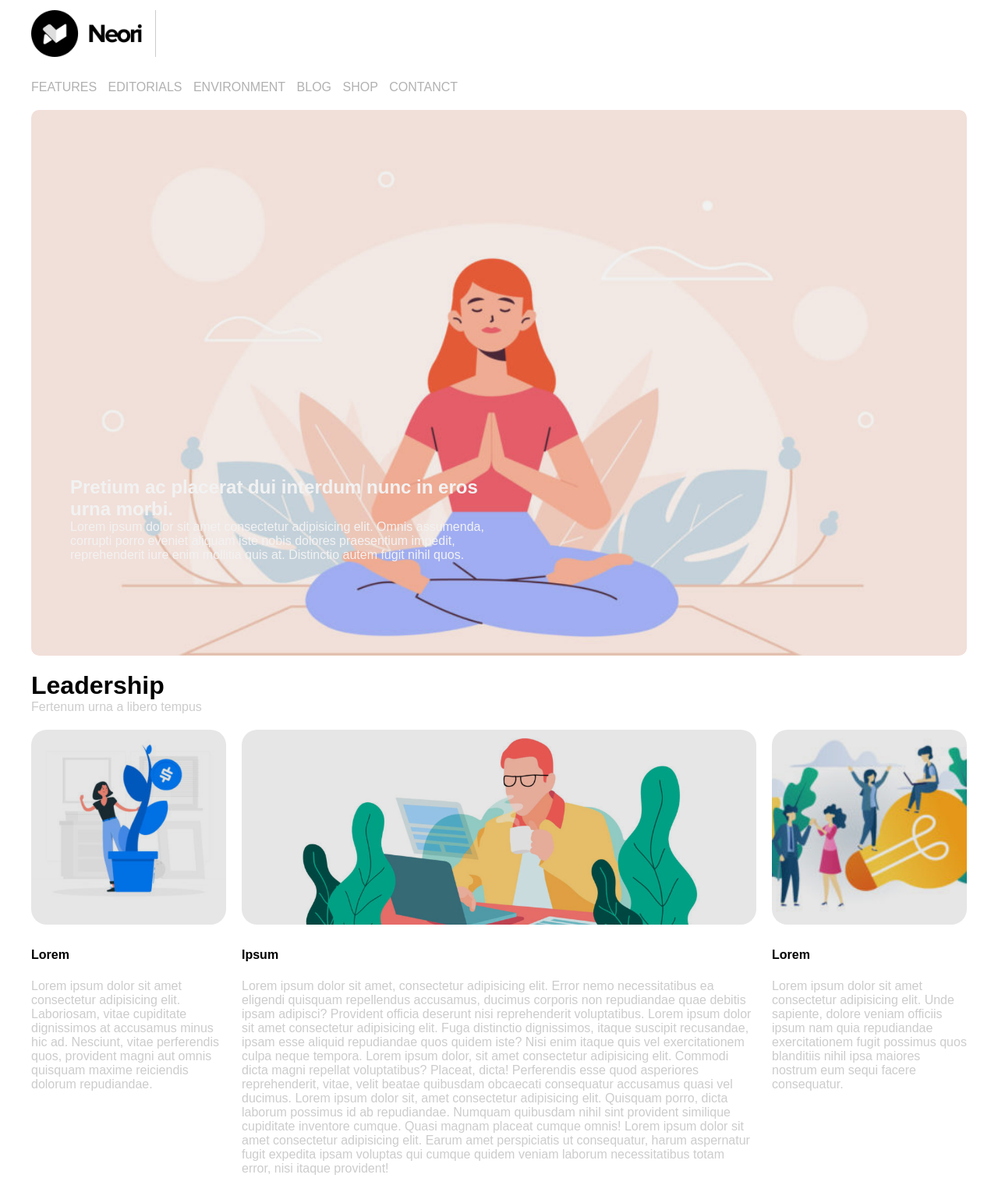
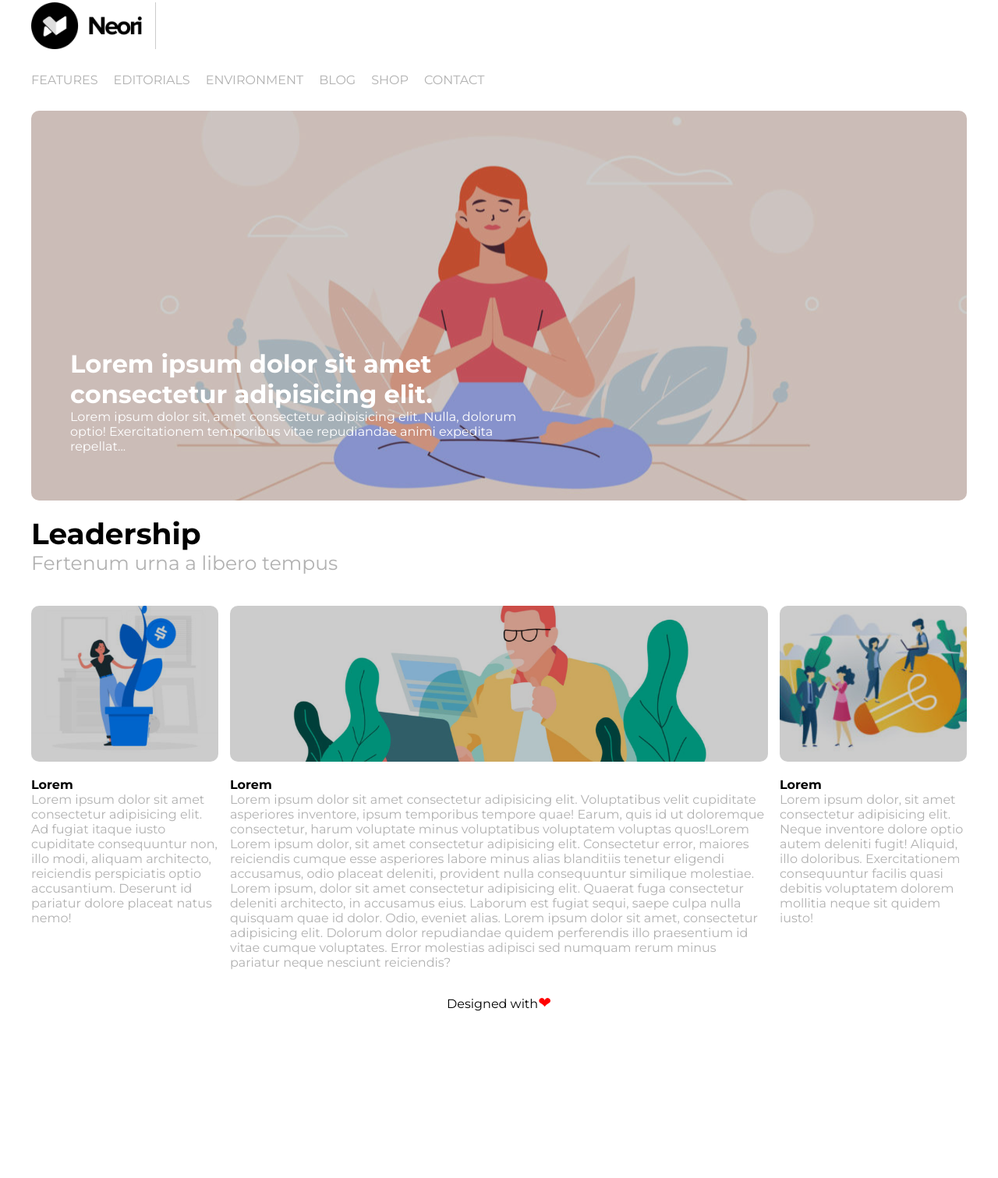
Before and after one commit to Cezar2001/htmlcss-wp, a plain HTML site: page index.html in a window 1280 px wide. Shown: the part 17-1528 px from the top of the page at 78% size. After the commit the page ends 1341 px from the top, so only its background shows below. Drawn offline with Linux system fonts and the light colour scheme.

Commit message:
Correzione esercizio (div con foto/background)

```diff
--- a/css/img/style.css
+++ /dev/null
@@ -1,146 +0,0 @@
-*{
-    margin: 0;
-    padding: 0;
-    box-sizing: border-box;
-}
-
-.container{
-    width: 1200px;
-    margin: 30px auto;
-
-}
-
-.row::after {
-    content:"";
-    display: table;
-    clear: both;
-}
-
-header{
-    height: 70px;
-    margin-bottom: 20px;
-}
-
-.space{
-    width: 160px;
-    height: 60px;
-    border-right: 1px rgb(204, 204, 204) solid;
-    background: url(logo.png) no-repeat;
-    background-size: contain;
-
-}
-
-nav ul{
-    list-style: none;
-    font-family: 'Montserrat', sans-serif;
-    margin-bottom: 20px;
-}
-
-nav ul li{
-    display: inline-block;
-    margin-right: 10px;
-    color: rgb(177, 177, 177);
-}
-
-.neck{
-    background: url(banner.jpg) no-repeat;
-    background-size: cover;
-    filter: brightness(95%);
-    height: 700px;
-    margin-bottom: 20px;
-    border-radius: 10px;
-    position: relative;
-}
-
-.text{
-    position: absolute;
-    bottom: 120px;
-    left: 50px;
-    width: 550px;
-    color: #ffffff;
-    font-family: 'Montserrat', sans-serif;
-}
-
-main{
-    float:left;
-    width: 100%;
-}
-
-.bar-content{
-    height: 60px;
-    margin-bottom: 15px;
-    font-family: 'Montserrat', sans-serif;
-}
-
-.sottotitolo{
-    color:rgb(204, 204, 204);
-}
-
-.main{
-    height: 650px;
-    float: left;
-}
-
-img{
-    filter: brightness(90%);
-    border-radius: 20px;
-}
-
-.margin.left{
-    width: 250px;
-    position: relative;
-}
-
-.small-foto{
-    width: 250px;
-    height: 250px;
-}
-
-.middle{
-    position: relative;
-    margin: 0 20px;
-}
-
-.big-foto{
-    width: 660px;
-    height: 250px;
-    object-fit: cover;
-}
-
-.margin.right{
-    width: 250px;
-    position: relative;
-}
-
-.medium-foto{
-    height: 250px;
-    width: 250px;
-    object-fit: cover;
-}
-
-h4{
-    position: absolute;
-    top: 280px;
-    font-family: 'Montserrat', sans-serif;
-}
-
-.text-1{
-    position: absolute;
-    top: 320px;
-    font-family: 'Montserrat', sans-serif;
-    color: rgb(204, 204, 204)
-}
-
-footer{
-    height: 50px;
-    text-align: center;
-}
-
-.pié{
-    font-family: 'Montserrat', sans-serif;
-}
-
-.cuore{
-    color: red;
-    font-size: 20px;
-}
--- /dev/null
+++ b/css/style.css
@@ -0,0 +1,148 @@
+* {
+    margin: 0;
+    padding: 0;
+    box-sizing: border-box;
+}
+
+.container {
+    width: 1200px;
+    margin: 0 auto;
+}
+
+body {
+    font-family: 'Montserrat', sans-serif;
+}
+
+header{
+    height: 70px;
+    margin: 20px 0;
+}
+
+.space{
+    width: 160px;
+    height: 60px;
+    border-right: 1px rgb(204, 204, 204) solid;
+    background: url(../img/logo.png) no-repeat;
+    background-size: contain;
+}
+
+.br {
+    border-radius: 10px;
+    overflow: hidden;
+}
+
+.text-gray {
+    color: rgb(177, 177, 177)
+}
+
+.row::after {
+    content: "";
+    display: table;
+    clear: both;
+}
+
+.fl {
+    float: left;
+}
+
+.overlay {
+    position: absolute;
+    top: 0;
+    left: 0;
+    background: black;
+    opacity: 0.2;
+    z-index: 1;
+    width: 100%;
+    height: 100%;
+}
+
+.navbar {
+    margin-top: 20px;
+}
+
+.navbar ul {
+    list-style: none;
+}
+
+.navbar ul::after {
+    content: "";
+    display: table;
+    clear: both;
+}
+
+.navbar ul li {
+    float: left;
+    margin-right: 20px;
+    text-transform: uppercase;
+}
+
+.navbar a {
+    text-decoration: none;
+
+}
+
+.neck {
+    background-size: cover;
+    position: relative;
+    margin-top: 30px;
+    height: 500px;
+    background: url(../img/banner.jpg) 50% 50%;
+}
+
+.neck-content {
+    position: absolute;
+    bottom: 60px;
+    left: 50px;
+    width: 50%;
+    z-index: 2;
+    color: white;
+}
+
+.title {
+    margin: 20px 0 40px 0;
+    font-size: 25px;
+}
+
+.margin-left, .margin-right {
+    width: 20%;
+}
+
+.middle {
+    width: 60%;
+    padding: 0 15px;
+}
+
+.col-img {
+    height: 200px;
+    background-size: cover;
+    background-position: 50% 50%;
+    position: relative;
+    margin-bottom: 20px;
+}
+
+.col-img-1 {
+    background-image: url(../img/img-1.jpg);
+}
+
+.col-img-2 {
+    background-image: url(../img/banner-2.jpg);
+}
+
+.col-img-3 {
+    background-image: url(../img/img-3.jpg);
+}
+
+.col-content h3 {
+    font-size: 16px;
+}
+
+footer{
+    margin-top: 30px;
+    height: 50px;
+    text-align: center;
+}
+
+.heart{
+    color: red;
+    font-size: 20px;
+}
--- a/index.html
+++ b/index.html
@@ -5,62 +5,86 @@
     <meta http-equiv="X-UA-Compatible" content="IE=edge">
     <meta name="viewport" content="width=device-width, initial-scale=1.0">
     <title>Document</title>
-    <link rel="stylesheet" href="css/img/style.css">
+    <link rel="preconnect" href="https://fonts.googleapis.com">
+    <link rel="preconnect" href="https://fonts.gstatic.com" crossorigin>
+    <link href="https://fonts.googleapis.com/css2?family=Montserrat:wght@400;700&display=swap" rel="stylesheet">
+    <link rel="stylesheet" href="css/style.css">
 </head>
 <body>
+
     <div class="container">
 
         <header>
             <div class="space"></div>
         </header>
 
-        <nav>
+        <nav class="navbar">
             <ul>
-                <li>FEATURES</li>
-                <li>EDITORIALS</li>
-                <li>ENVIRONMENT</li>
-                <li>BLOG</li>
-                <li>SHOP</li>
-                <li>CONTANCT</li>
+                <li><a class="text-gray" href="#">features</a></li>
+                <li><a class="text-gray" href="#">editorials</a></li>
+                <li><a class="text-gray" href="#">environment</a></li>
+                <li><a class="text-gray" href="#">blog</a></li>
+                <li><a class="text-gray" href="#">shop</a></li>
+                <li><a class="text-gray" href="#">contact</a></li>
             </ul>
         </nav>
 
-        <div class="neck">
-            <div class="text">
-                <h2>Pretium ac placerat dui interdum nunc in eros urna morbi.</h2>
-                <p>Lorem ipsum dolor sit amet consectetur adipisicing elit. Omnis assumenda, corrupti porro eveniet aliquam iste nobis dolores praesentium impedit, reprehenderit iure enim mollitia quis at. Distinctio autem fugit nihil quos.</p>
+        <div class="neck overlayed br">
+            <div class="overlay"></div>
+            <div class="neck-content">
+                <h1>Lorem ipsum dolor sit amet consectetur adipisicing elit.</h1>
+                <p>Lorem ipsum dolor sit, amet consectetur adipisicing elit. Nulla, dolorum optio! Exercitationem temporibus vitae repudiandae animi expedita repellat...</p>
             </div>
         </div>
 
+        <div class="title">
+            <h2>
+                Leadership
+            </h2>
+            <p class="text-gray">Fertenum urna a libero tempus</p>
+        </div>
+
         <div class="row">
-            <main>
-                <div class="bar-content">
-                    <h1>Leadership</h1>
-                    <span class="sottotitolo">Fertenum urna a libero tempus</span>
+            <div class="margin-left fl">
+                <div class="col-content">
+
+                    <div class="col-img col-img-1 br">
+                        <div class="overlay"></div>
+                    </div>
+
+                    <h3>Lorem</h3>
+                    <p class="text-gray">Lorem ipsum dolor sit amet consectetur adipisicing elit. Ad fugiat itaque iusto cupiditate consequuntur non, illo modi, aliquam architecto, reiciendis perspiciatis optio accusantium. Deserunt id pariatur dolore placeat natus nemo!</p>
+
                 </div>
+            </div>
 
-                <div class="main margin left">
-                    <div><img class="small-foto" src="img-1.jpg" alt=""></div>
-                    <h4>Lorem</h4>
-                    <p class="text-1">Lorem ipsum dolor sit amet consectetur adipisicing elit. Laboriosam, vitae cupiditate dignissimos at accusamus minus hic ad. Nesciunt, vitae perferendis quos, provident magni aut omnis quisquam maxime reiciendis dolorum repudiandae.</p>
+            <div class="middle fl">
+                 <div class="col-content">
+                    <div class="col-img col-img-2 br">
+                        <div class="overlay"></div>
+                    </div>
+
+                    <h3>Lorem</h3>
+                    <p class="text-gray">
+                        Lorem ipsum dolor sit amet consectetur adipisicing elit. Voluptatibus velit cupiditate asperiores inventore, ipsum temporibus tempore quae! Earum, quis id ut doloremque consectetur, harum voluptate minus voluptatibus voluptatem voluptas quos!Lorem Lorem ipsum dolor, sit amet consectetur adipisicing elit. Consectetur error, maiores reiciendis cumque esse asperiores labore minus alias blanditiis tenetur eligendi accusamus, odio placeat deleniti, provident nulla consequuntur similique molestiae. Lorem ipsum, dolor sit amet consectetur adipisicing elit. Quaerat fuga consectetur deleniti architecto, in accusamus eius. Laborum est fugiat sequi, saepe culpa nulla quisquam quae id dolor. Odio, eveniet alias. Lorem ipsum dolor sit amet, consectetur adipisicing elit. Dolorum dolor repudiandae quidem perferendis illo praesentium id vitae cumque voluptates. Error molestias adipisci sed numquam rerum minus pariatur neque nesciunt reiciendis?
+                    </p>
+                 </div>
+            </div>
+
+            <div class="margin-right fl">
+                <div class="col-content">
+                    <div class="col-img col-img-3 br">
+                        <div class="overlay"></div>
+                    </div>
+
+                    <h3>Lorem</h3>
+                    <p class="text-gray">Lorem ipsum dolor, sit amet consectetur adipisicing elit. Neque inventore dolore optio autem deleniti fugit! Aliquid, illo doloribus. Exercitationem consequuntur facilis quasi debitis voluptatem dolorem mollitia neque sit quidem iusto!</p>
                 </div>
-
-                <div class="main middle">
-                    <div><img class="big-foto" src="banner-2.jpg" alt=""></div>
-                    <h4>Ipsum</h4>
-                    <p class="text-1">Lorem ipsum dolor sit amet, consectetur adipisicing elit. Error nemo necessitatibus ea eligendi quisquam repellendus accusamus, ducimus corporis non repudiandae quae debitis ipsam adipisci? Provident officia deserunt nisi reprehenderit voluptatibus. Lorem ipsum dolor sit amet consectetur adipisicing elit. Fuga distinctio dignissimos, itaque suscipit recusandae, ipsam esse aliquid repudiandae quos quidem iste? Nisi enim itaque quis vel exercitationem culpa neque tempora. Lorem ipsum dolor, sit amet consectetur adipisicing elit. Commodi dicta magni repellat voluptatibus? Placeat, dicta! Perferendis esse quod asperiores reprehenderit, vitae, velit beatae quibusdam obcaecati consequatur accusamus quasi vel ducimus. Lorem ipsum dolor sit, amet consectetur adipisicing elit. Quisquam porro, dicta laborum possimus id ab repudiandae. Numquam quibusdam nihil sint provident similique cupiditate inventore cumque. Quasi magnam placeat cumque omnis! Lorem ipsum dolor sit amet consectetur adipisicing elit. Earum amet perspiciatis ut consequatur, harum aspernatur fugit expedita ipsam voluptas qui cumque quidem veniam laborum necessitatibus totam error, nisi itaque provident!</p>
-                </div>
-
-                <div class="main margin right">
-                    <div><img class="medium-foto" src="img-3.jpg" alt=""></div>
-                    <h4>Lorem</h4>
-                    <p class="text-1">Lorem ipsum dolor sit amet consectetur adipisicing elit. Unde sapiente, dolore veniam officiis ipsum nam quia repudiandae exercitationem fugit possimus quos blanditiis nihil ipsa maiores nostrum eum sequi facere consequatur.</p>
-                </div>
-            </main>
+            </div>
         </div>
 
         <footer>
-            <div class="pié">Designed with <span class="cuore">&#x2764;</span></div>
+            <div>Designed with<span class="heart">&#x2764;</span></div>
         </footer>
 
     </div>
```
Also changed, not shown: img/banner-2.jpg (renamed from banner-2.jpg), img/banner.jpg (renamed from css/img/banner.jpg), img/img-1.jpg (renamed from img-1.jpg), img/img-2.jpg (renamed from css/img/img-2.jpg), img/img-3.jpg (renamed from img-3.jpg), img/img-4.jpg (renamed from css/img/img-4.jpg), img/img-5.jpg (renamed from css/img/img-5.jpg), img/img-6.jpg (renamed from css/img/img-6.jpg), img/logo.png (renamed from css/img/logo.png).
